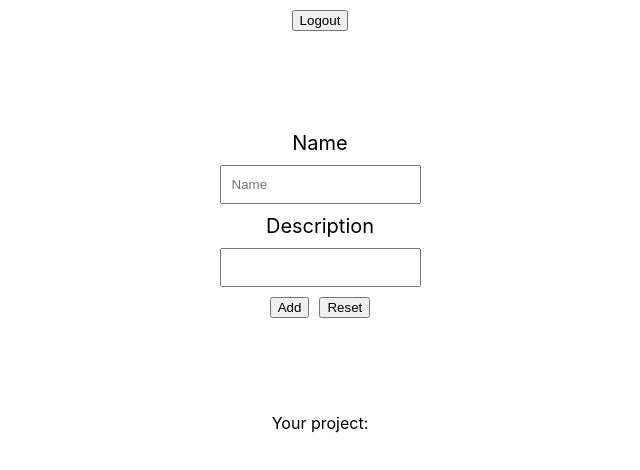
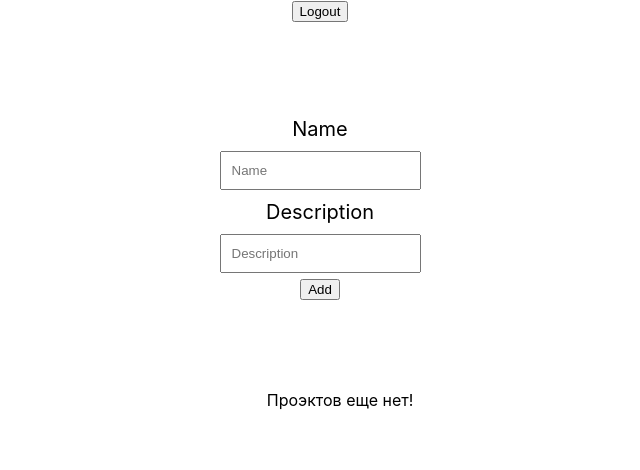
Before and after one commit to Dianaaa1/attempt, a React (Create React App) app: page /form in a window 1280 px wide. Shown: the top 470 px of the page, without its empty margins (320-960 px from the left). Built offline with nearby package versions, Linux system fonts and the light colour scheme.

Commit message:
переписан на redux

```diff
--- a/package.json
+++ b/package.json
@@ -6,13 +6,16 @@
     "@testing-library/jest-dom": "^4.2.4",
     "@testing-library/react": "^9.5.0",
     "@testing-library/user-event": "^7.2.1",
+    "classnames": "^2.2.6",
     "final-form": "^4.20.1",
     "formik": "^2.1.5",
     "react": "^16.13.1",
     "react-dom": "^16.13.1",
     "react-final-form": "^6.5.1",
+    "react-redux": "^7.2.1",
     "react-router-dom": "^5.2.0",
-    "react-scripts": "3.4.1"
+    "react-scripts": "3.4.1",
+    "redux": "^4.0.5"
   },
   "scripts": {
     "start": "react-scripts start",
--- a/src/components/Form/Form.js
+++ b/src/components/Form/Form.js
@@ -1,17 +1,15 @@
 import React, { useState } from "react";
 import "./style.css";
+import { useDispatch } from "react-redux";
 import { Formik } from "formik";
 import { Redirect } from "react-router-dom";
+import { addProj } from "../redux/actions/action";
 
 function Form(props) {
-  const onSubmit = (obj) => {
-    let name = obj.name;
-    let description = obj.description;
-    if (name !== "" && description !== "") {
-      props.addItem({ name, description });
-    } else alert("Введите все данные");
-  };
-  const [auth, logout]=useState(true);
+  const dispatch = useDispatch();
+  const [name, setName] = useState({ name: "" });
+  const [description, setDescription] = useState({ name: "" });
+  const [auth, logout] = useState(true);
   //функция logout выполняется внутри и сразу же при рендировании Login page
   if (!auth)
     return <Redirect
@@ -19,14 +17,13 @@ function Form(props) {
         pathname: "/login",
       }} />
   return (
-    <div className="wrapper">
-      <button onClick={()=> logout(false)}>Logout</button>
-      <div className="project-form">
+    <div>
+      <button onClick={() => logout(false)}>Logout</button>
       <Formik
-          initialValues={{ name: "", description: " " }}
-          onSubmit={onSubmit}
+        initialValues={{ name: "", description: "" }}
+        onSubmit={() => dispatch(addProj(name, description))}
       >
-          {(props) => {
+        {props => {
           const { values, handleChange, handleSubmit, handleReset } = props;
           return (
             <form onSubmit={handleSubmit}>
@@ -39,6 +36,7 @@ function Form(props) {
                 type="text"
                 value={values.name}
                 onChange={handleChange}
+                onBlur={e => setName(e.target.value)}
                 className="project-name"
               />
               <label htmlFor="description" style={{ display: "block" }}>
@@ -50,19 +48,23 @@ function Form(props) {
                 type="text"
                 value={values.description}
                 onChange={handleChange}
+                onBlur={e => setDescription(e.target.value)}
                 className="project-name"
               />
               <br />
-                <button type="submit">Add</button>
-                <button type="button" onClick={handleReset}>
-                  Reset
+              <button
+                type="submit"
+                onClick={() => {
+                  handleReset();
+                }}
+              >
+                Add
                         </button>
             </form>
           );
         }}
       </Formik>
     </div>
-    </div>
   );
 }
 export default Form;
--- a/src/components/OneProject/OneProject.js
+++ b/src/components/OneProject/OneProject.js
@@ -1,49 +1,68 @@
-import React, { useRef } from "react";
-import "./style.css";
+import React, { useRef, useState, useEffect } from "react";
+import { useDispatch } from "react-redux";
+import cx from "classnames";
+import { toggleProj, deleteProj, editProj } from "../redux/actions/action";
 
-function OneProject(props) {
+const OneProject = ({ proj }) => {
+
   const editform = useRef(null);
   const editname = useRef(null);
   const editdescription = useRef(null);
 
-  const save = (event) => {
-    event.preventDefault();
-    let name = editname.current.value;
-    let description = editdescription.current.value;
-    if (name == "" || description == "") {
-      alert("Введите все данные");
-      return;
-    }
-    props.editProject(props.index, { name, description });
+  const showEditForm = () => {
+    if (editform.current.style.display === "none")
+      editform.current.style.display = "block";
+    else editform.current.style.display = "none";
   };
-  //показываю кнопку
-  const showEditForm = () => {
-    editform.current.style.display = "block";
-  };
-  let classtoggle = props.project.done ? "done" : "undone";
+
+  const dispatch = useDispatch();
+  const [name, setName] = useState({ name: "" });
+  const [description, setDescription] = useState({ name: "" });
+
   return (
-    <div className="wrapper">
-      <div className="project">
-        <div
-          onClick={() => props.markToDone(props.index)}
-          className={classtoggle}
+    <li className="proj-item">
+      <div onClick={() => dispatch(toggleProj(proj.id))}>
+        {proj && proj.completed ? "👌" : "👋"}{" "}
+        <span
+          className={cx(
+            "proj-item__text",
+            proj && proj.completed && "proj-item__text--completed"
+          )}
         >
-          <div className="title-name">Name: </div>
-          <div className="item-name"> {props.project.name}</div>
-          <div className="title-description">Description:</div>
-          <div className="item-description"> {props.project.description}</div>
-        </div>
-        <button onClick={() => props.removeProject(props.index)}>Delete</button>
-        <button onClick={showEditForm}>Edit</button>
+          Name: {proj.name} <br /> Descripiton: {proj.description}
+        </span>
       </div>
+      <button
+        onClick={() => {
+          dispatch(deleteProj(proj.id));
+        }}
+      >
+        Delete
+      </button>
+      <button onClick={showEditForm}>Edit</button>
       <div className="project-form">
-        <form ref={editform} onSubmit={save} className="form-update">
+        <form
+          style={{ display: "none" }}
+          onSubmit={event => {
+            event.preventDefault();
+            dispatch(editProj(proj.id, name, description));
+          }}
+          ref={editform}
+          className="form-update"
+        >
           <fieldset>
-            <input type="text" ref={editname} placeholder="name" /> <br />
+            <input
+              type="text"
+              ref={editname}
+              placeholder="name"
+              onBlur={e => setName(e.target.value)}
+            />{" "}
+            <br />
             <input
               type="text"
               ref={editdescription}
-              name="description"
+              onBlur={e => setDescription(e.target.value)}
+              DessetDescription="description"
               placeholder="description"
               id="description"
             />{" "}
@@ -52,7 +71,8 @@ function OneProject(props) {
           </fieldset>
         </form>
       </div>
-    </div>
+    </li>
   );
-}
+};
+
 export default OneProject;
--- a/src/components/ProjectsList/ProjectsList.js
+++ b/src/components/ProjectsList/ProjectsList.js
@@ -1,25 +1,18 @@
 import React from "react";
+import { useSelector } from "react-redux";
 import OneProject from "../OneProject/OneProject";
+import { getProjs } from "../redux/selectors";
 
 function AllProjects(props) {
-  var projects = props.projects.map((project, index) => {
-    return (
-      <OneProject
-        index={index}
-        projects={projects}
-        project={project}
-        editProject={props.editProject}
-        markToDone={props.markToDone}
-        removeProject={props.removeProject}
-      ></OneProject>
-    );
-  });
-
+  const projs = useSelector(getProjs);
   return (
-    <div className="projectlist">
-      Your project: <br /> {projects}
-    </div>
+    <ul className="proj-list">
+      {projs && projs.length
+        ? projs.map((proj) => {
+          return <OneProject key={`proj-${proj.id}`} proj={proj} />;
+        })
+        : "Проэктов еще нет! "}
+    </ul>
   );
 }
-
 export default AllProjects;
--- /dev/null
+++ b/src/components/redux/actions/action.js
@@ -0,0 +1,24 @@
+import { ADD_PROJ, TOGGLE_PROJ, EDIT_PROJ, DELETE_PROJ } from "./actionType";
+
+let nextId = 0;
+
+export const addProj = (name, description) => ({
+  type: ADD_PROJ,
+  payload: {
+    id: ++nextId,
+    name,
+    description
+  }
+});
+export const toggleProj = id => ({
+  type: TOGGLE_PROJ,
+  payload: { id }
+});
+export const editProj = (id, name, description) => ({
+  type: EDIT_PROJ,
+  payload: { id, name, description }
+});
+export const deleteProj = id => ({
+  type: DELETE_PROJ,
+  payload: { id }
+});
--- /dev/null
+++ b/src/components/redux/actions/actionType.js
@@ -0,0 +1,4 @@
+export const ADD_PROJ = "ADD_PROJ";
+export const TOGGLE_PROJ = "TOGGLE_PROJ";
+export const EDIT_PROJ = "EDIT_PROJ";
+export const DELETE_PROJ = "DELETE_PROJ";
--- /dev/null
+++ b/src/components/redux/reducers/projList.js
@@ -0,0 +1,17 @@
+import { ADD_PROJ } from "../actions/actionType";
+
+
+const defaultState = [];
+const projList = (state = defaultState, action) => {
+    switch (action.type) {
+        case ADD_PROJ: {
+
+            const { id } = action.payload;
+            return [...state, id];
+        }
+        default:
+            return state;
+    }
+};
+
+export default projList;
--- /dev/null
+++ b/src/components/redux/reducers/projMap.js
@@ -0,0 +1,45 @@
+import { ADD_PROJ, TOGGLE_PROJ, EDIT_PROJ, DELETE_PROJ } from "../actions/actionType";
+
+const defaultState = {};
+
+const projMap = (state = defaultState, action) => {
+    switch (action.type) {
+        case ADD_PROJ: {
+            const { id, name, description } = action.payload;
+            return {
+                ...state,
+                [id]: {
+                    name,
+                    description,
+                    completed: false
+                }
+            };
+        }
+        case TOGGLE_PROJ: {
+            const { id } = action.payload;
+            const currentTodo = state[id];
+            return {
+                ...state,
+                [id]: { ...currentTodo, completed: !currentTodo.completed }
+            };
+        }
+        case EDIT_PROJ: {
+            const { id, name, description } = action.payload;
+            return {
+                ...state,
+                [id]: { name, description }
+            };
+        }
+        case DELETE_PROJ: {
+            const { id } = action.payload;
+            return {
+                ...state,
+                [id]: {}
+            };
+        }
+        default:
+            return state;
+    }
+};
+
+export default projMap;
--- /dev/null
+++ b/src/components/redux/reducers/store.js
@@ -0,0 +1,6 @@
+import { combineReducers, createStore } from "redux";
+import projList from "./projList";
+import projMap from "./projMap";
+
+const rootReducer = combineReducers({ projList, projMap });
+export default createStore(rootReducer);
--- /dev/null
+++ b/src/components/redux/selectors.js
@@ -0,0 +1,7 @@
+export const getProjList = store => store.projList;
+
+export const getProjById = (store, id) => ({ ...store.projMap[id], id });
+
+
+export const getProjs = store =>
+    getProjList(store).map(id => getProjById(store, id));
--- a/src/index.js
+++ b/src/index.js
@@ -2,18 +2,19 @@ import React from "react";
 import ReactDOM from "react-dom";
 import "./index.css";
 import App from "./App";
-import * as serviceWorker from "./serviceWorker";
+
+import { Provider } from "react-redux";
+import store from "./components/redux/reducers/store";
 
 import { configureFakeBackend } from './components/back';
 configureFakeBackend();
+
+
+
+const rootElement = document.getElementById("root");
 ReactDOM.render(
-  <React.StrictMode>
+  <Provider store={store}>
     <App />
-  </React.StrictMode>,
-  document.getElementById("root")
+  </Provider>,
+  rootElement
 );
-
-// If you want your app to work offline and load faster, you can change
-// unregister() to register() below. Note this comes with some pitfalls.
-// Learn more about service workers: https://bit.ly/CRA-PWA
-serviceWorker.unregister();
```
Also changed, not shown: 1 other file (tests, documents, lock files or other folders). Lines whose indentation alone changed are shown as unchanged.
